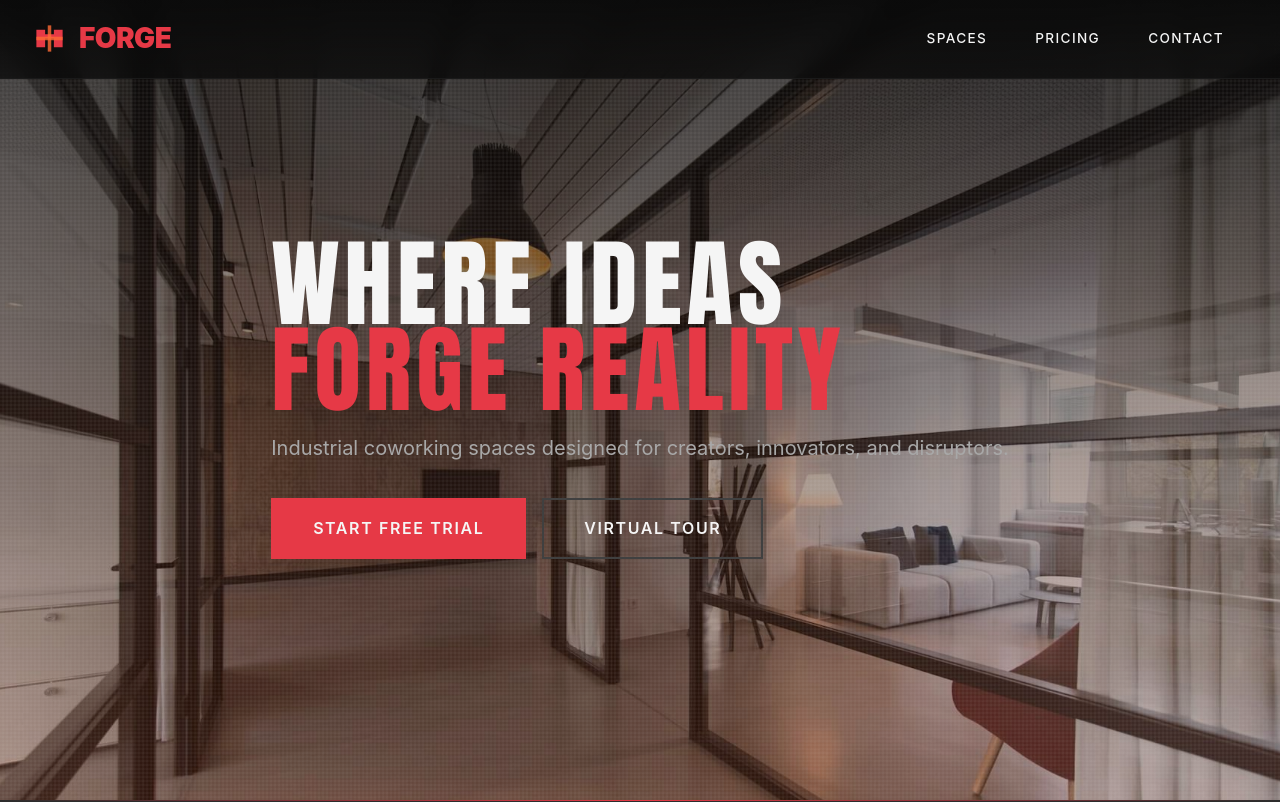
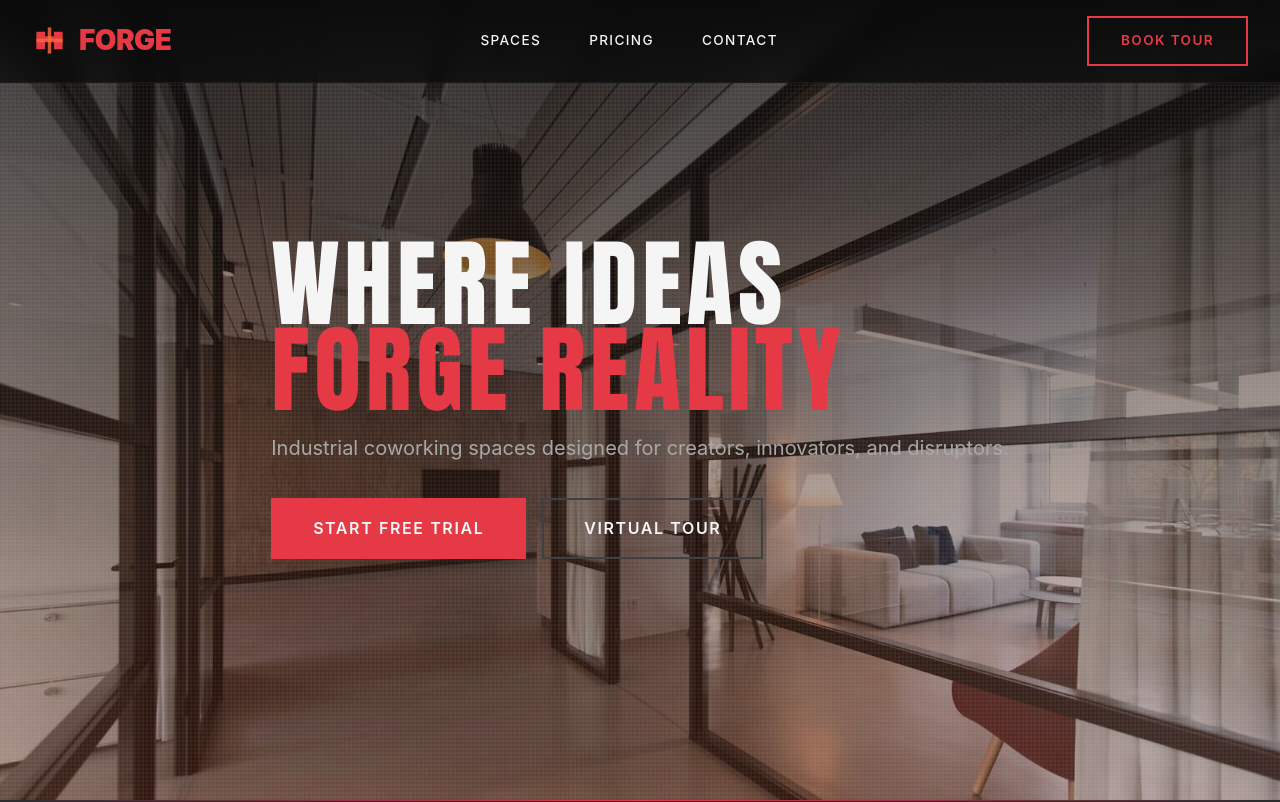
Before and after one commit to Parimal-Pradhan/website-deployment, a plain HTML site: page index.html in a window 1280 px wide. Shown: the top 802 px of the page. Drawn offline with Linux system fonts and the light colour scheme.

Commit message:
Update index.html

```diff
--- a/index.html
+++ b/index.html
@@ -36,7 +36,7 @@ Free HTML CSS Template
                 <li><a href="#contact" class="nav-link">Contact</a></li>
 
             </ul>
-            <!-- <a href="#contact" class="book-tour-btn">Book Tour</a> -->
+            <a href="#contact" class="book-tour-btn">Book Tour</a>
             <div class="menu-toggle">
                 <span></span>
                 <span></span>
```
